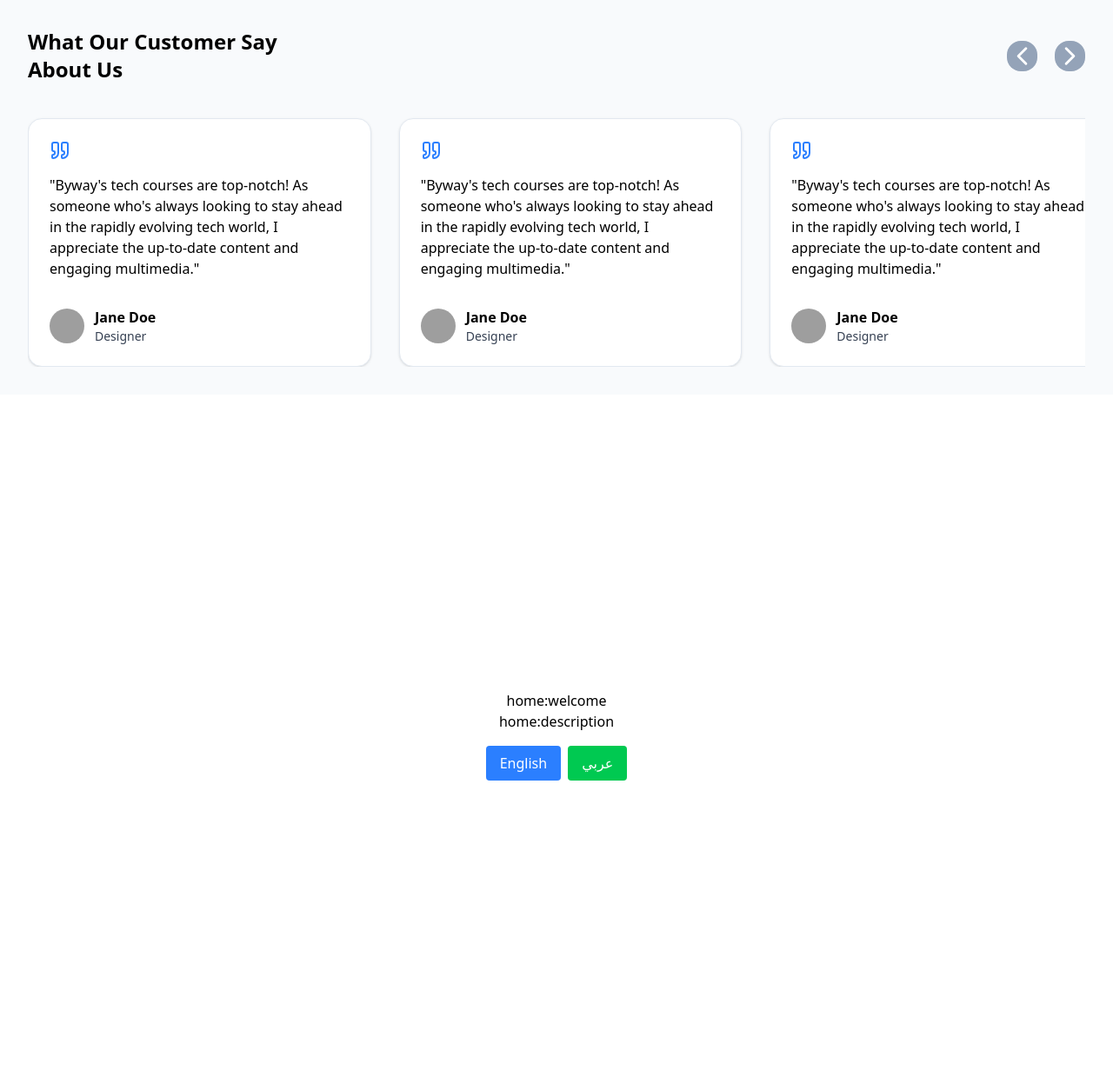
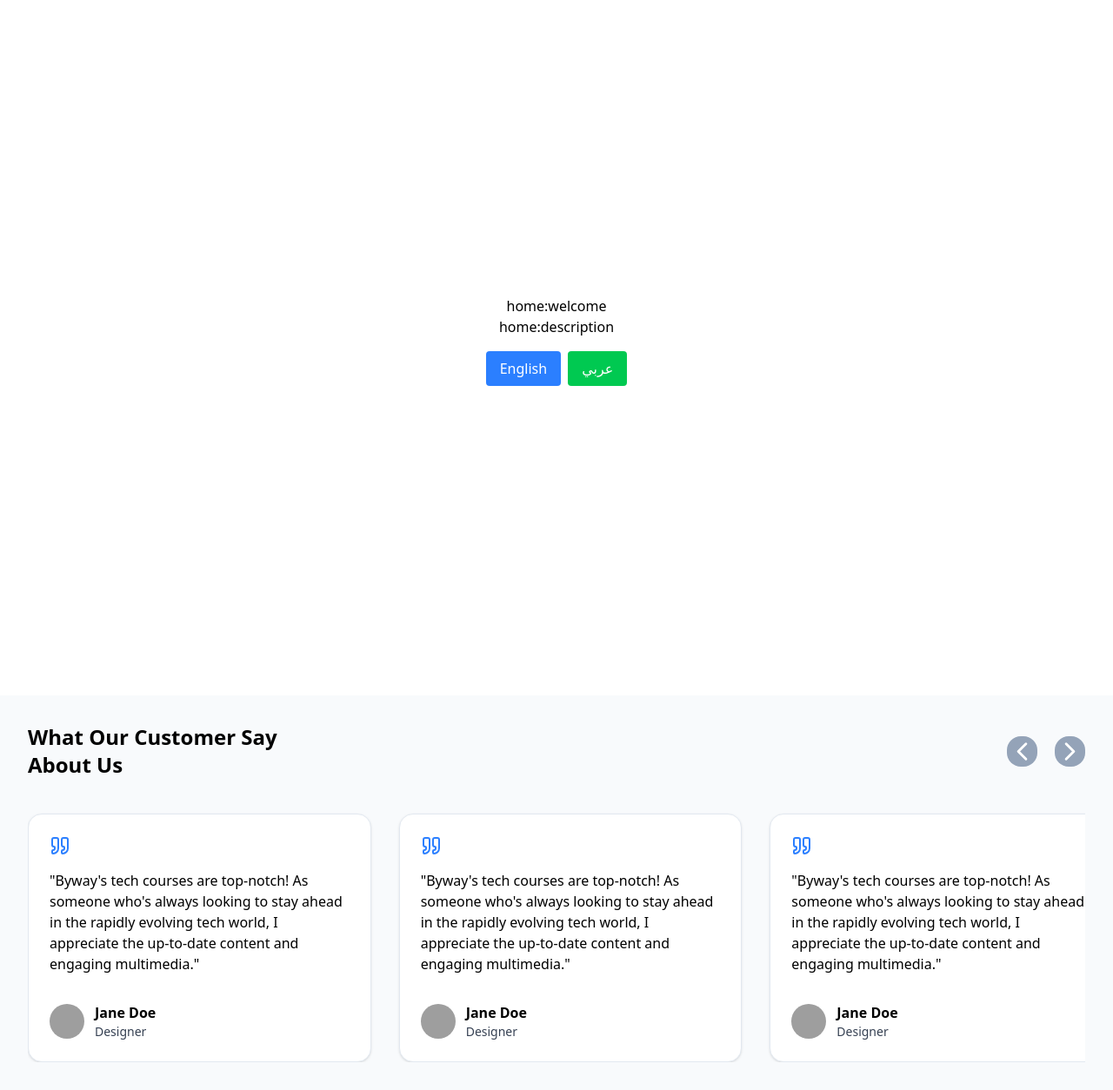
Before and after one commit to tech-cell-eg/round-3-byway-front, a React (Vite) app: page / in a window 1280 px wide. Shown: the whole page at 87% size. Built offline with nearby package versions, Linux system fonts and the light colour scheme; grey boxes are pictures that could not be loaded.

Commit message:
Feat: Edit Testimonial Section

```diff
--- a/src/components/Icon.tsx
+++ b/src/components/Icon.tsx
@@ -56,10 +56,9 @@ interface IconProps {
   name: IconName;
   size?: number;
   className?: string;
-  onClick?: () => void;
 }
 
-function Icon({ name, size = 21, className = '', onClick }: IconProps) {
+function Icon({ name, size = 21, className = '' }: IconProps) {
   const IconComponent = iconMap[name];
 
   if (!IconComponent) {
@@ -69,7 +68,7 @@ function Icon({ name, size = 21, className = '', onClick }: IconProps) {
     return null;
   }
 
-  return <IconComponent size={size} className={className} onClick={onClick} />;
+  return <IconComponent size={size} className={className} />;
 }
 
 export default Icon;
--- /dev/null
+++ b/src/components/Testimonial/TestButtons.tsx
@@ -0,0 +1,28 @@
+import Icon from '../Icon';
+
+interface TestimonialsControlsProps {
+  onPrev: () => void;
+  onNext: () => void;
+}
+
+const TestButtons = ({ onPrev, onNext }: TestimonialsControlsProps) => {
+  return (
+    <div className="flex gap-5">
+      <button
+        className="bg-[#94A3B8] rounded-2xl text-white cursor-pointer"
+        onClick={onPrev}
+      >
+        <Icon name="chevron-left" size={35} />
+      </button>
+
+      <button
+        className="bg-[#94A3B8] rounded-2xl text-white cursor-pointer"
+        onClick={onNext}
+      >
+        <Icon name="chevron-right" size={35} />
+      </button>
+    </div>
+  );
+};
+
+export default TestButtons;
--- /dev/null
+++ b/src/components/Testimonial/TestSlides.tsx
@@ -0,0 +1,57 @@
+import {
+  Carousel,
+  CarouselContent,
+  CarouselItem,
+  type CarouselApi,
+} from '../ui/carousel';
+import { Quote } from 'lucide-react';
+
+export interface Testimonial {
+  id: number;
+  name: string;
+  title: string;
+  text: string;
+  image: string;
+}
+
+interface TestimonialsCarouselProps {
+  testimonials: Testimonial[];
+  setCarouselRef: (api: CarouselApi) => void;
+}
+
+const TestSlides = ({
+  testimonials,
+  setCarouselRef,
+}: TestimonialsCarouselProps) => {
+  return (
+    <Carousel setApi={setCarouselRef}>
+      <CarouselContent className="gap-4">
+        {testimonials.map(item => (
+          <CarouselItem key={item.id} className="md:basis-1/2 lg:basis-1/3">
+            <div className="rounded-2xl shadow-sm p-6 bg-white mt-10 border border-[#E2E8F0]">
+              <div className="flex flex-col gap-4">
+                <span className="text-3xl text-blue-500">
+                  <Quote />
+                </span>
+                <p className="text-black">{item.text}</p>
+                <div className="flex items-center gap-3 pt-4">
+                  <img
+                    src={item.image}
+                    alt={item.name}
+                    className="w-10 h-10 rounded-full object-cover"
+                  />
+                  <div>
+                    <p className="font-semibold text-black">{item.name}</p>
+                    <p className="text-sm text-gray-700">{item.title}</p>
+                  </div>
+                </div>
+              </div>
+            </div>
+          </CarouselItem>
+        ))}
+      </CarouselContent>
+    </Carousel>
+  );
+};
+
+export default TestSlides;
--- a/src/components/CommonComponents/Testimonial.tsx
+++ b/src/components/Testimonial/TestimonialSection.tsx
@@ -1,12 +1,7 @@
 import { useRef } from 'react';
-import Icon from '../Icon';
-import {
-  Carousel,
-  CarouselContent,
-  CarouselItem,
-  type CarouselApi,
-} from '../ui/carousel';
-import { Quote } from 'lucide-react';
+import type { CarouselApi } from '../ui/carousel';
+import TestSlides from './TestSlides';
+import TestButtons from './TestButtons';
 
 const testimonials = [
   {
@@ -35,14 +30,6 @@ const testimonials = [
   },
   {
     id: 4,
-    name: 'Jane Doe',
-    title: 'Designer',
-    text: `"Byway's tech courses are top-notch! As someone who's always looking to stay ahead in the rapidly evolving tech world,
-            I appreciate the up-to-date content and engaging multimedia."`,
-    image: 'https://randomuser.me/api/portraits/women/44.jpg',
-  },
-  {
-    id: 5,
     name: 'Jane Doe',
     title: 'Designer',
     text: `"Byway's tech courses are top-notch! As someone who's always looking to stay ahead in the rapidly evolving tech world,
@@ -102,67 +89,21 @@ const testimonials = [
 const TestimonialSection = () => {
   const carouselRef = useRef<CarouselApi | null>(null);
 
-  const handlePrev = () => {
-    carouselRef.current?.scrollPrev();
-  };
-
-  const handleNext = () => {
-    carouselRef.current?.scrollNext();
-  };
+  const handlePrev = () => carouselRef.current?.scrollPrev();
+  const handleNext = () => carouselRef.current?.scrollNext();
 
   return (
     <div className="items-center p-8 bg-[#F8FAFC]">
-      {/* First Row */}
       <div className="flex justify-between items-center">
         <p className="text-left text-2xl font-bold">
           What Our Customer Say <br /> About Us
         </p>
-
-        {/* Icons */}
-        <div className="flex gap-5">
-          <Icon
-            name="chevron-left"
-            size={35}
-            className="bg-[#94A3B8] rounded-2xl text-white cursor-pointer"
-            onClick={handlePrev}
+        <TestButtons onPrev={handlePrev} onNext={handleNext} />
+      </div>
+      <TestSlides
+        testimonials={testimonials}
+        setCarouselRef={api => (carouselRef.current = api)}
       />
-          <Icon
-            name="chevron-right"
-            size={35}
-            className="bg-[#94A3B8] rounded-2xl text-white cursor-pointer"
-            onClick={handleNext}
-          />
-        </div>
-      </div>
-
-      {/* Second Row (Slides) */}
-      <Carousel setApi={api => (carouselRef.current = api)}>
-        <CarouselContent className="gap-4">
-          {testimonials.map(item => (
-            <CarouselItem key={item.id} className="md:basis-1/2 lg:basis-1/3">
-              <div className="rounded-2xl shadow-sm p-6 bg-white mt-10 border border-[#E2E8F0]">
-                <div className="flex flex-col gap-4">
-                  <span className="text-3xl text-blue-500">
-                    <Quote />
-                  </span>
-                  <p className="text-black">{item.text}</p>
-                  <div className="flex items-center gap-3 pt-4">
-                    <img
-                      src={item.image}
-                      alt={item.name}
-                      className="w-10 h-10 rounded-full object-cover"
-                    />
-                    <div>
-                      <p className="font-semibold text-black">{item.name}</p>
-                      <p className="text-sm text-gray-700">{item.title}</p>
-                    </div>
-                  </div>
-                </div>
-              </div>
-            </CarouselItem>
-          ))}
-        </CarouselContent>
-      </Carousel>
     </div>
   );
 };
--- a/src/pages/Home.tsx
+++ b/src/pages/Home.tsx
@@ -1,12 +1,11 @@
+import TestimonialSection from '@/components/Testimonial/TestimonialSection';
 import { useTranslation } from 'react-i18next';
-import TestimonialSection from '@/components/CommonComponents/Testimonial';
 
 export default function Home() {
   const { t, i18n } = useTranslation(['home']);
 
   return (
     <>
-      <TestimonialSection />
       <div className="flex flex-col items-center justify-center min-h-screen">
         <h1>{t('home:welcome')}</h1>
         <p>{t('home:description')}</p>
@@ -26,6 +25,8 @@ export default function Home() {
           </button>
         </div>
       </div>
+
+      <TestimonialSection />
     </>
   );
 }
```
Lines whose indentation alone changed are shown as unchanged.
